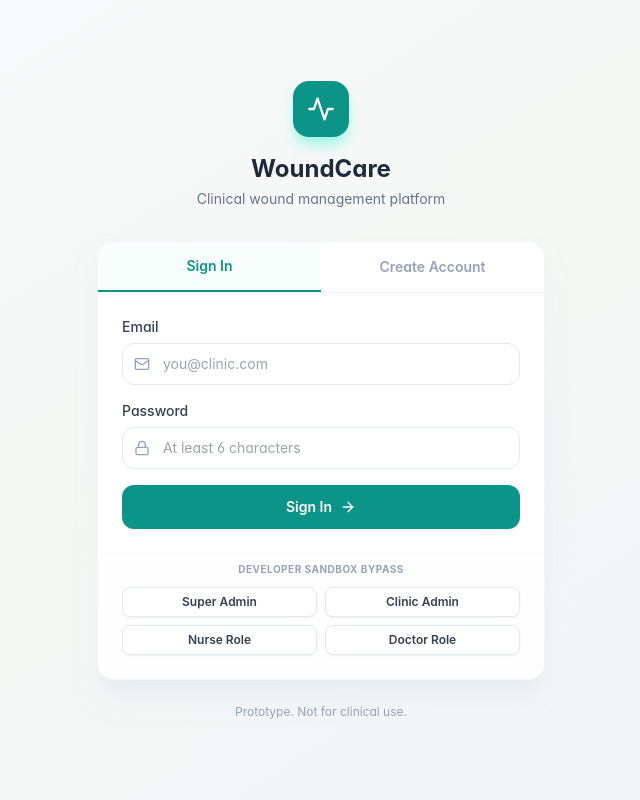
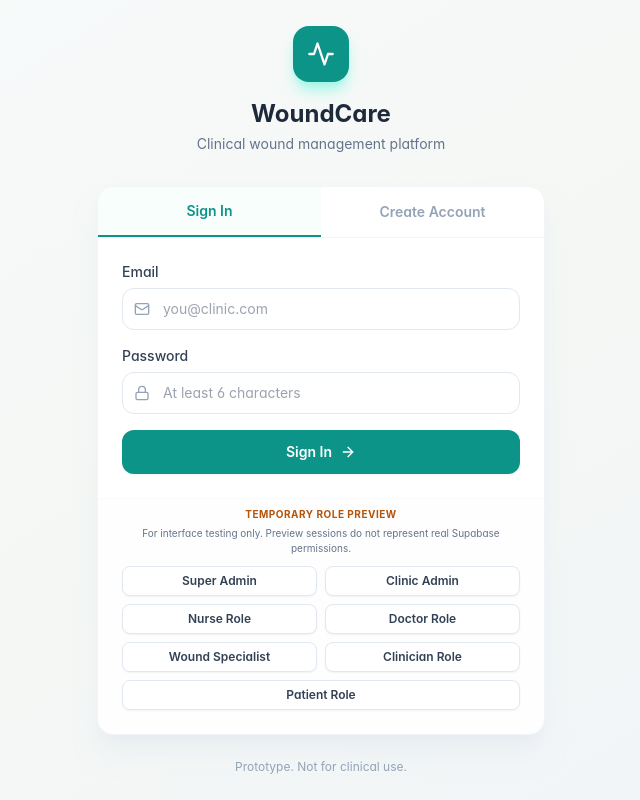
Before and after one commit to SAP-SHARKS/woundcare, a React (Vite) app: page / in a window 1280 px wide. Shown: the whole page, without its empty margins (319-959 px from the left). Built offline with nearby package versions, Linux system fonts and the light colour scheme; no server answers.

Commit message:
restore demon

```diff
--- a/src/components/AuthPage.tsx
+++ b/src/components/AuthPage.tsx
@@ -155,7 +155,8 @@ export default function AuthPage({ onBypass, allowBypass }: { onBypass: (role: U
 
           {/* Sandbox Bypass Panel */}
           {allowBypass && <div className="px-6 pb-6 pt-2 border-t border-slate-50 bg-slate-50/20">
-            <span className="text-[10px] font-bold text-slate-400 uppercase tracking-wider block text-center mb-2.5">Developer Sandbox Bypass</span>
+            <span className="text-[10px] font-bold text-amber-700 uppercase tracking-wider block text-center mb-1">Temporary Role Preview</span>
+            <p className="text-[10px] text-slate-500 text-center mb-2.5">For interface testing only. Preview sessions do not represent real Supabase permissions.</p>
             <div className="grid grid-cols-2 gap-2">
               <button
                 type="button"
@@ -189,6 +190,30 @@ export default function AuthPage({ onBypass, allowBypass }: { onBypass: (role: U
               >
                 Doctor Role
               </button>
+              <button
+                type="button"
+                onClick={() => onBypass('wound_specialist')}
+                id="bypass-wound-specialist"
+                className="py-1.5 bg-white border border-slate-200 hover:bg-slate-50 text-xs font-semibold rounded-lg text-slate-700 transition shadow-sm"
+              >
+                Wound Specialist
+              </button>
+              <button
+                type="button"
+                onClick={() => onBypass('clinician')}
+                id="bypass-clinician"
+                className="py-1.5 bg-white border border-slate-200 hover:bg-slate-50 text-xs font-semibold rounded-lg text-slate-700 transition shadow-sm"
+              >
+                Clinician Role
+              </button>
+              <button
+                type="button"
+                onClick={() => onBypass('patient')}
+                id="bypass-patient"
+                className="col-span-2 py-1.5 bg-white border border-slate-200 hover:bg-slate-50 text-xs font-semibold rounded-lg text-slate-700 transition shadow-sm"
+              >
+                Patient Role
+              </button>
             </div>
           </div>}
         </div>
```
